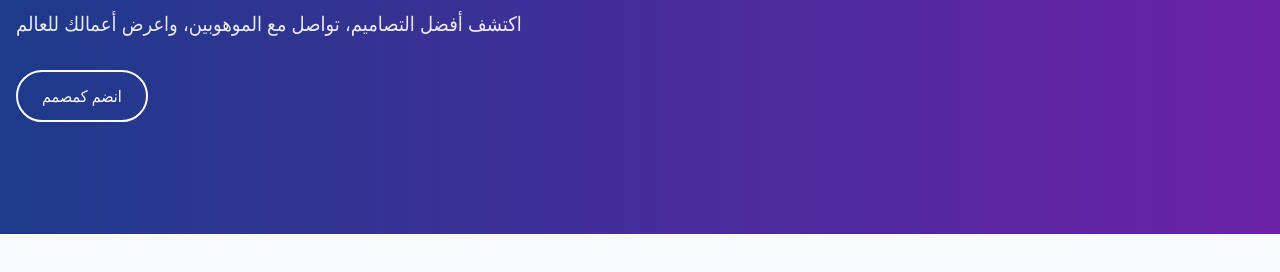
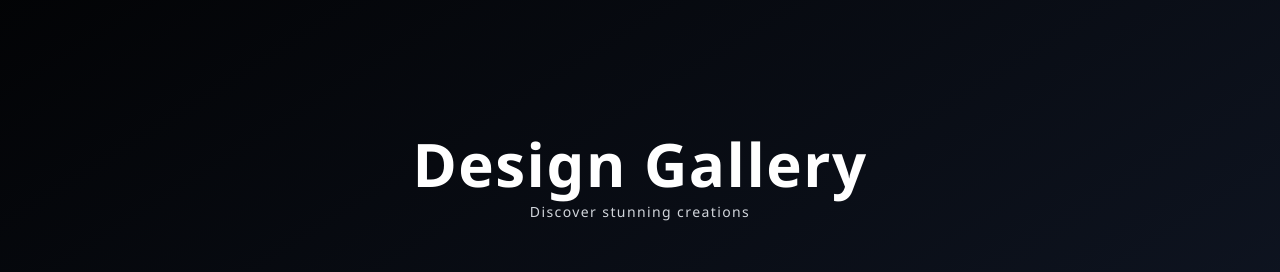
Before and after one commit to jacob-GtH/design-gallery, a Next.js app: page / in a window 1280 px wide. Shown: the part 222-494 px from the top of the page. Built offline with nearby package versions, Linux system fonts and the light colour scheme; no server answers.

Commit message:
update-1

```diff
--- a/app/globals.css
+++ b/app/globals.css
@@ -62,6 +62,7 @@ body {
     --chart-5: 27 87% 67%;
     --radius: 0.5rem;
   }
+
   .dark {
     --background: 222.2 84% 4.9%;
     --foreground: 210 40% 98%;
@@ -96,6 +97,7 @@ body {
   * {
     @apply border-border;
   }
+
   body {
     @apply bg-background text-foreground;
   }
--- a/app/page.tsx
+++ b/app/page.tsx
@@ -1,6 +1,7 @@
 // app/page.tsx
 import DesignCard from '@/components/designs/DesignCard';
 import { fetchDesigns } from '@/lib/actions';
+import SplashScreen from '@/components/SplashScreen';
 import HeroSection from '@/components/HeroSection';
 
 export default async function Home() {
@@ -8,6 +9,9 @@ export default async function Home() {
 
   return (
     <div>
+      <SplashScreen />
+      <main>
+
         <HeroSection />
 
         <section className="container mx-auto px-4 py-16">
@@ -19,6 +23,7 @@ export default async function Home() {
             ))}
           </div>
         </section>
+      </main>
     </div>
   );
 }
--- a/components/HeroSection.tsx
+++ b/components/HeroSection.tsx
@@ -21,6 +21,7 @@ export default function HeroSection() {
                         اكتشف أفضل التصاميم، تواصل مع الموهوبين، واعرض أعمالك للعالم
                     </p>
                     <div className="flex flex-wrap gap-4">
+                        <Button variant="primary">تصفح الأعمال</Button>
                         <Button variant="outline">انضم كمصمم</Button>
                     </div>
                 </motion.div>
--- /dev/null
+++ b/components/SplashScreen.tsx
@@ -0,0 +1,45 @@
+// components/SplashScreen.tsx
+'use client'
+
+import { motion, AnimatePresence } from 'framer-motion'
+import { useEffect, useState } from 'react'
+
+export default function SplashScreen() {
+    const [isVisible, setIsVisible] = useState(true)
+
+    useEffect(() => {
+        const timer = setTimeout(() => {
+            setIsVisible(false)
+        }, 3000) // اختفاء بعد 3 ثوانٍ
+
+        return () => clearTimeout(timer)
+    }, [])
+
+    return (
+        <AnimatePresence>
+            {isVisible && (
+                <motion.div
+                    className="fixed inset-0 z-50 flex items-center justify-center bg-gradient-to-br from-black to-gray-900 text-white"
+                    initial={{ opacity: 1 }}
+                    animate={{ opacity: 1 }}
+                    exit={{ opacity: 0 }}
+                    transition={{ duration: 1 }}
+                >
+                    <motion.div
+                        initial={{ scale: 0.8, opacity: 0 }}
+                        animate={{ scale: 1, opacity: 1 }}
+                        transition={{ duration: 0.8 }}
+                        className="text-center"
+                    >
+                        <h1 className="text-4xl md:text-6xl font-bold tracking-wide">
+                            Design Gallery
+                        </h1>
+                        <p className="text-sm mt-2 tracking-widest text-gray-300">
+                            Discover stunning creations
+                        </p>
+                    </motion.div>
+                </motion.div>
+            )}
+        </AnimatePresence>
+    )
+}
--- a/lib/actions.ts
+++ b/lib/actions.ts
@@ -9,7 +9,7 @@ export async function fetchDesigns(): Promise<IDesign[]> {
       title,
       "designer": designer->name,
       "imageUrl": mainImage.asset->url,
-      tags[]->title,
+      tags[]->{title},
       likes,
       _createdAt
     }[0...12]`;
--- a/lib/sanity.ts
+++ b/lib/sanity.ts
@@ -5,6 +5,6 @@ export const client = createClient({
     projectId: process.env.NEXT_PUBLIC_SANITY_PROJECT_ID,
     dataset: 'production',
     apiVersion: '2023-05-03',
-    useCdn: true,
+    useCdn: false,
     token: process.env.SANITY_API_TOKEN
 });
```
Lines whose indentation alone changed are shown as unchanged.
